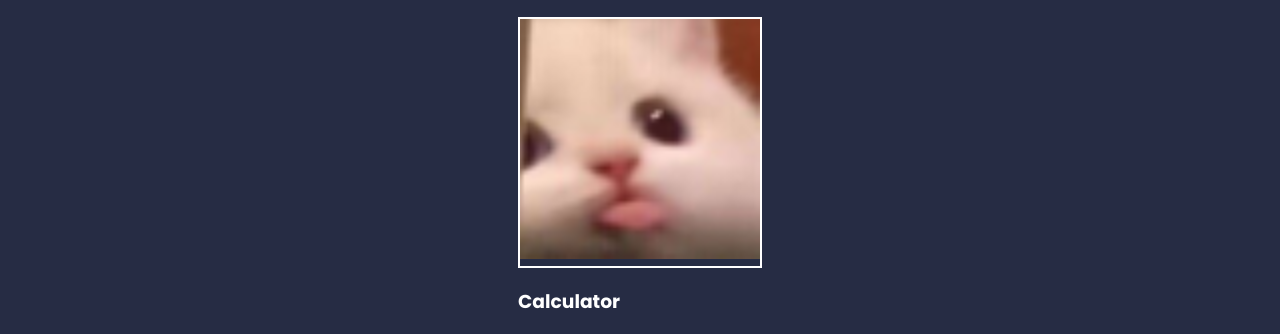
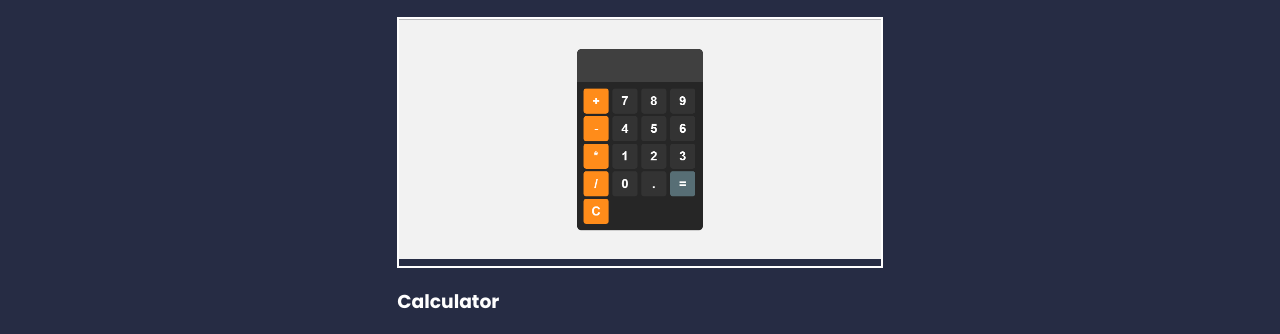
Before and after one commit to Blaster-E9/Portfolio, a plain HTML site: page projects.html in a window 1280 px wide. Shown: the part 540-874 px from the top of the page. Drawn offline with Linux system fonts and the light colour scheme.

Commit message:
added calculator png and link

```diff
--- a/projects.html
+++ b/projects.html
@@ -40,7 +40,7 @@
         <div class="info"><h3>Sql</h3></div>
     </div>
     <div class="project">
-        <div class="image"><a href=""><img src ="/Portfolio/Images/bla.png" alt ="sql" height="240"></a></div>
+        <div class="image"><a href="http://127.0.0.1:5500/index.html"><img src ="Images/Calculator.png" alt ="sql" height="240"></a></div>
         <div class="info"><h3>Calculator</h3></div>
     </div>
 </div>
```
Also changed, not shown: index.html (+1 -1 lines), Images/Calculator.png (added).
